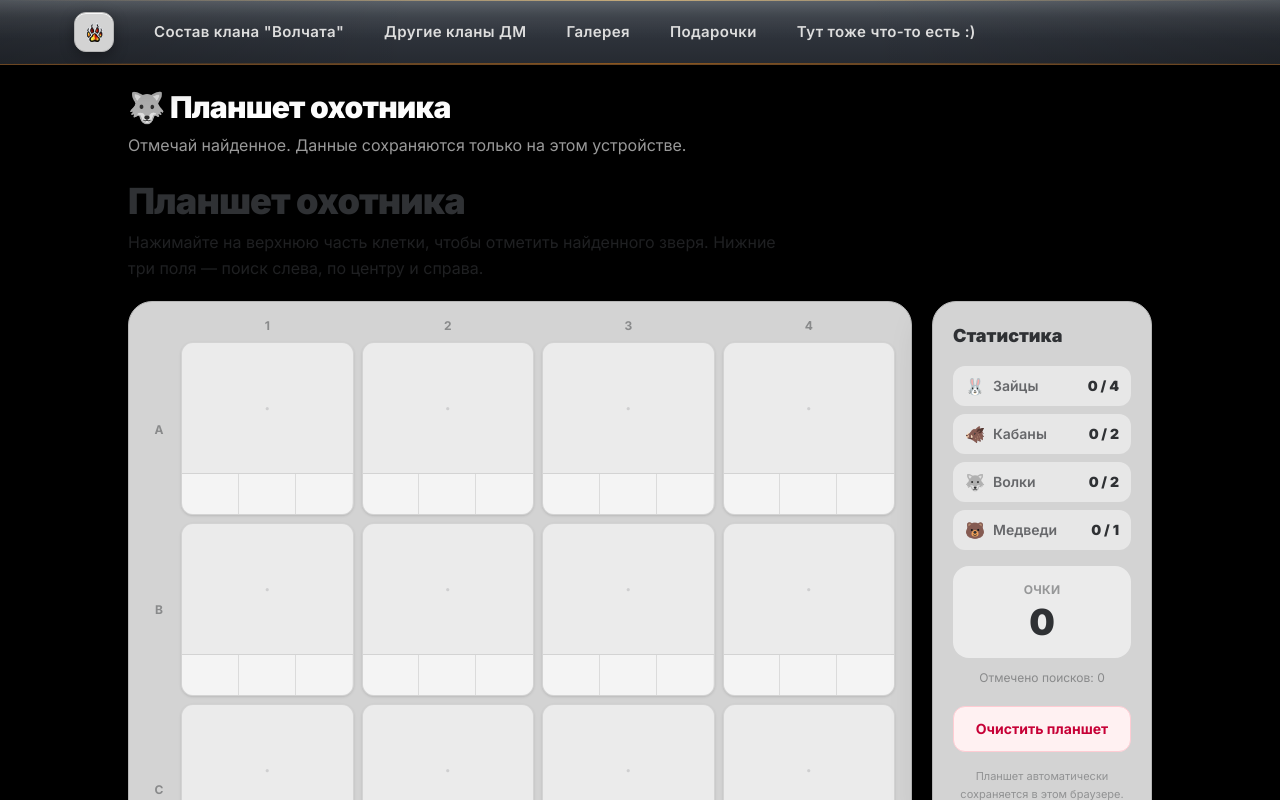
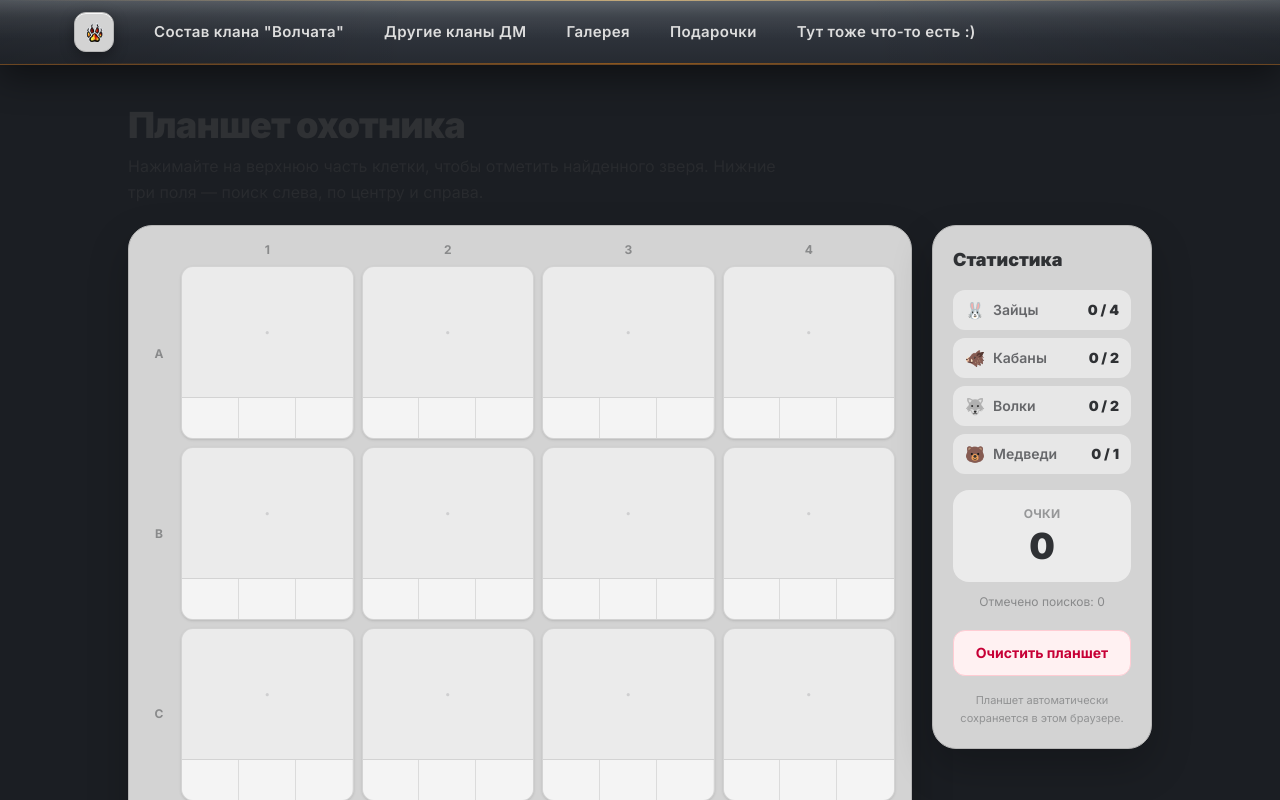
Before and after one commit to reverie-w-sh/dm-portal, a Next.js app: page /hunter-board in a window 1280 px wide. Shown: the top 800 px of the page. Built offline with nearby package versions, Linux system fonts and the light colour scheme.

Commit message:
Update page.tsx

```diff
--- a/src/app/hunter-board/page.tsx
+++ b/src/app/hunter-board/page.tsx
@@ -1,19 +1,15 @@
 import HunterBoard from "@/components/HunterBoard";
+
+export const metadata = {
+  title: "Планшет охотника | Wölfchen",
+  description:
+    "Удобный планшет для ручной охоты: карта 4×4, отметки зверей, направления поиска и подсчёт очков.",
+};
 
 export default function HunterBoardPage() {
   return (
-    <main className="min-h-screen bg-black text-white p-6">
-      <div className="max-w-5xl mx-auto">
-        <h1 className="text-3xl font-black tracking-tight mb-2">
-          🐺 Планшет охотника
-        </h1>
-
-        <p className="text-white/60 mb-6">
-          Отмечай найденное. Данные сохраняются только на этом устройстве.
-        </p>
-
-        <HunterBoard />
-      </div>
+    <main className="min-h-screen px-3 py-6 sm:px-6 sm:py-10">
+      <HunterBoard />
     </main>
   );
 }
```
